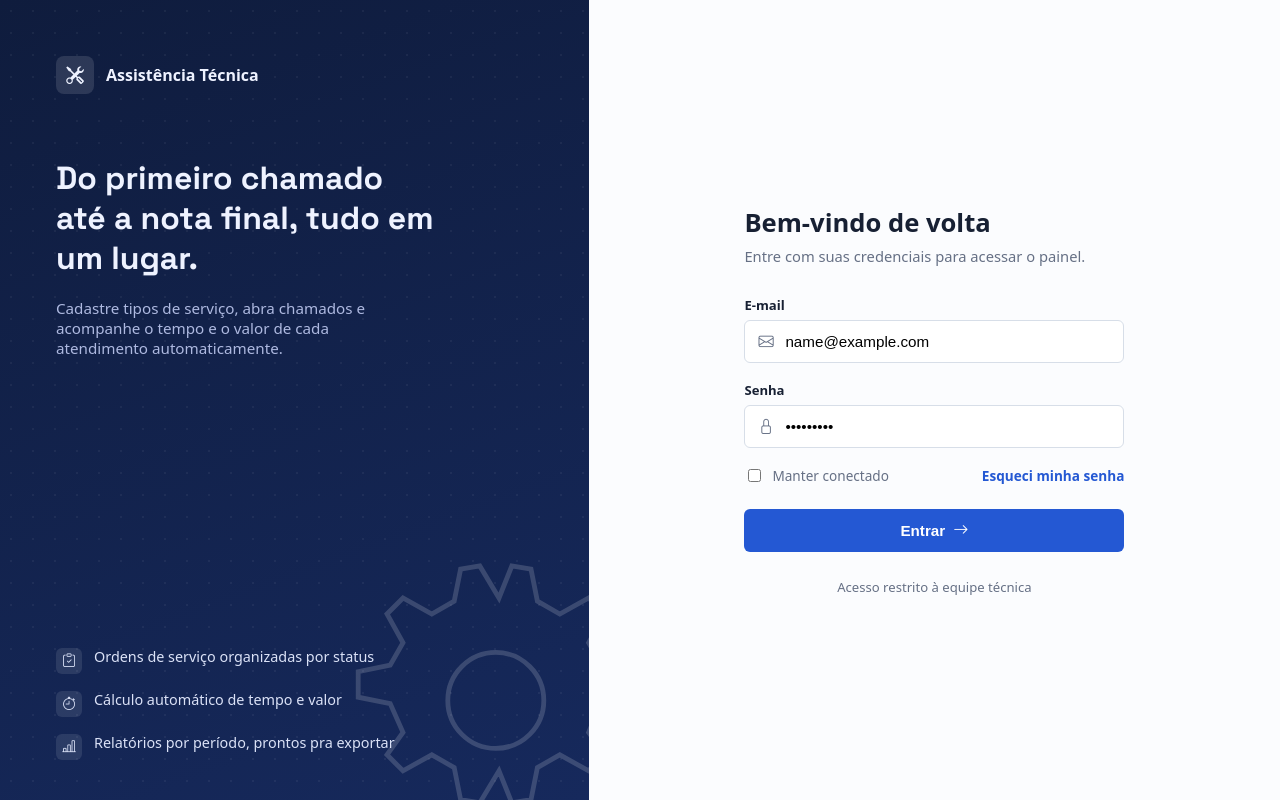
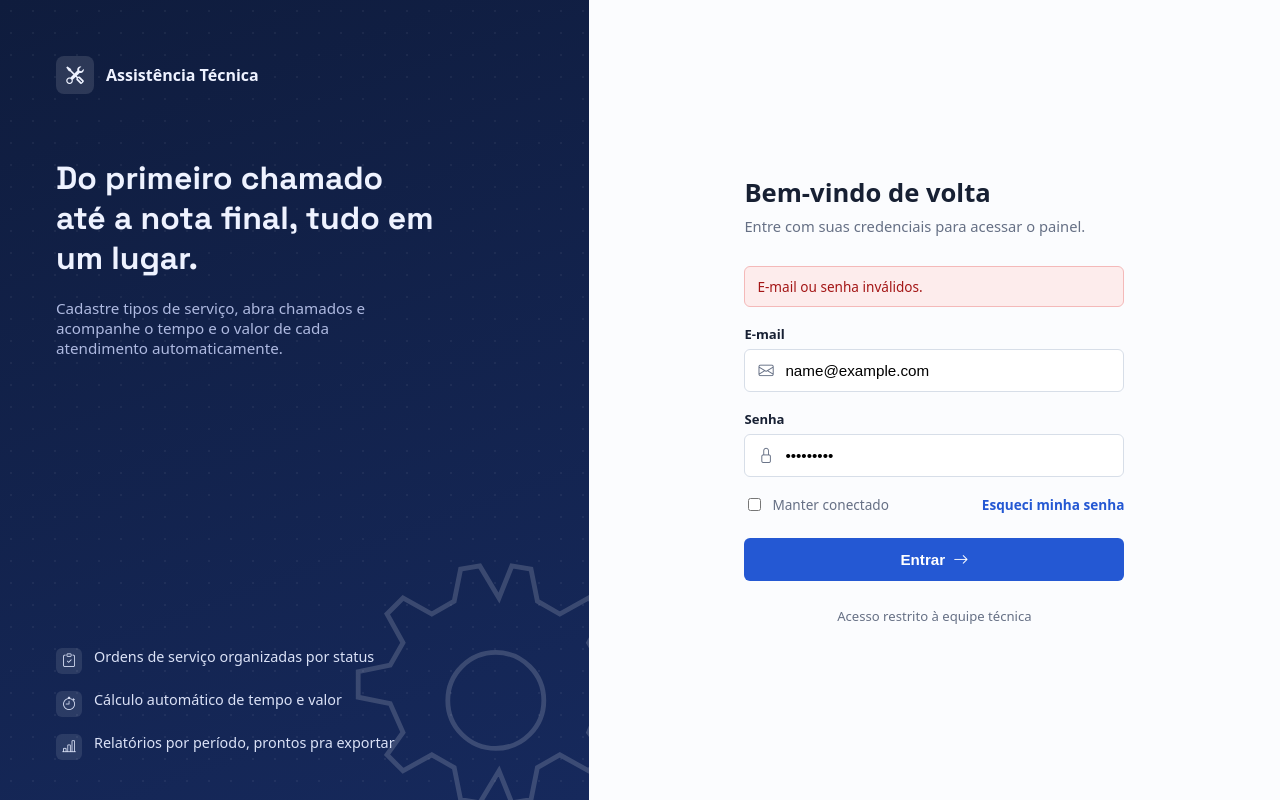
Before and after one commit to DanielStrapazzon/SistemaAssistenciaTecnica, a website: page login.html in a window 1280 px wide. Both pictures are taken after typing "name@example.com", "Sample123" into the empty fields and a click on the button "Entrar". Drawn offline with nearby package versions, Linux system fonts and the light colour scheme; no server answers.

Commit message:
Corrige erro informativo login

```diff
--- a/front/css/login.css
+++ b/front/css/login.css
@@ -199,3 +199,17 @@ body {
   .side-brand { margin-bottom: 32px; }
   .feature-list { display: none; }
 }
+
+.login-error-box {
+  display: none;
+  background: #fdecec;
+  border: 1px solid #f4b9b9;
+  color: #a41616;
+  border-radius: 6px;
+  padding: 10px 12px;
+  font-size: 0.85rem;
+  margin-bottom: 18px;
+}
+.login-error-box.show {
+  display: block;
+}
--- a/login.html
+++ b/login.html
@@ -40,6 +40,8 @@
         <h1>Bem-vindo de volta</h1>
         <p class="lead">Entre com suas credenciais para acessar o painel.</p>
 
+        <div id="login-error" class="login-error-box"></div>
+
         <form id="login-form">
           <div class="field">
             <label for="email">E-mail</label>
@@ -65,7 +67,7 @@
             <a href="#">Esqueci minha senha</a>
           </div>
 
-          <button class="btn-enter" type="submit">
+          <button class="btn-enter" type="submit" id="btn-entrar">
             Entrar
             <i class="bi bi-arrow-right"></i>
           </button>
```
